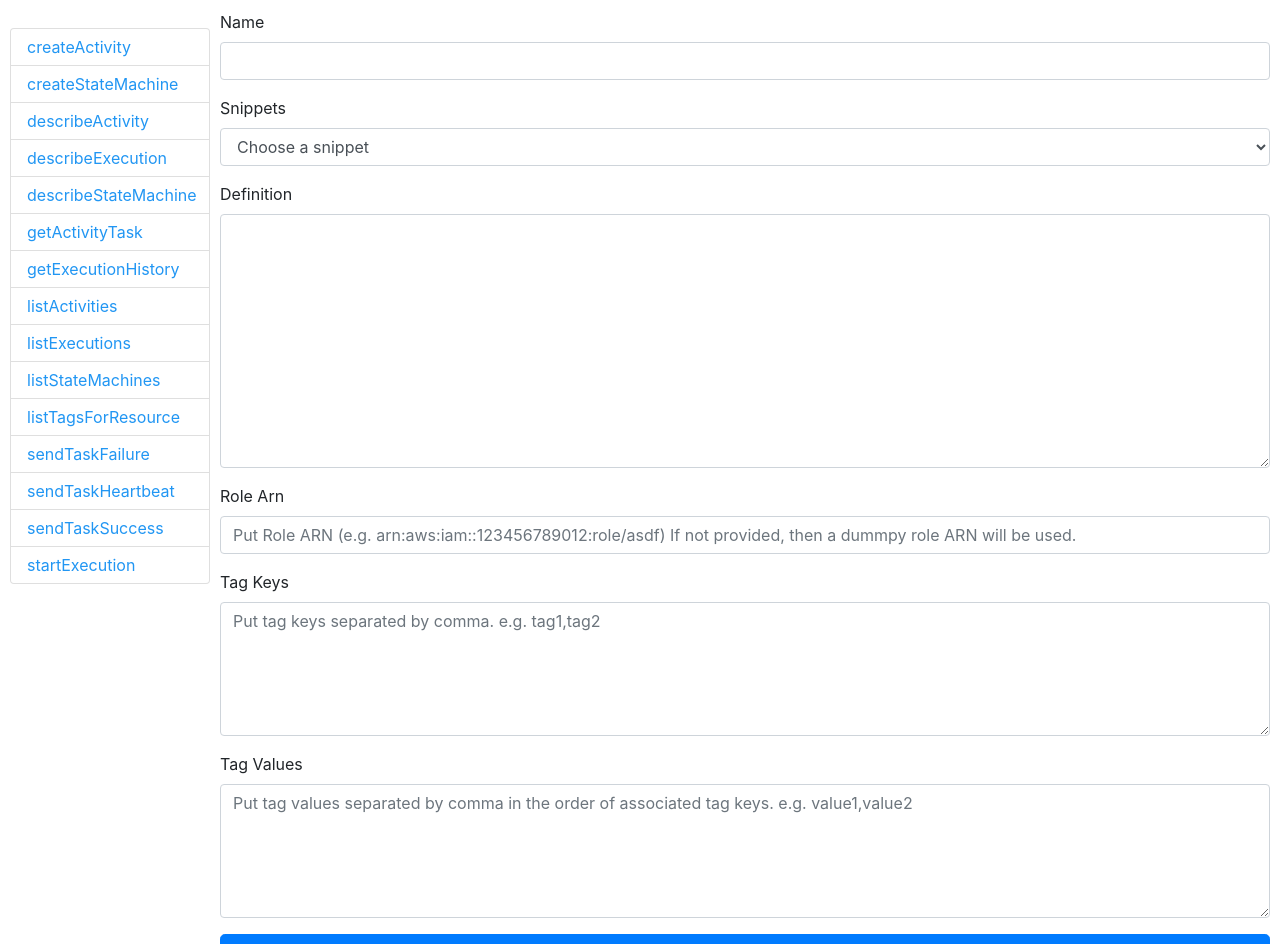
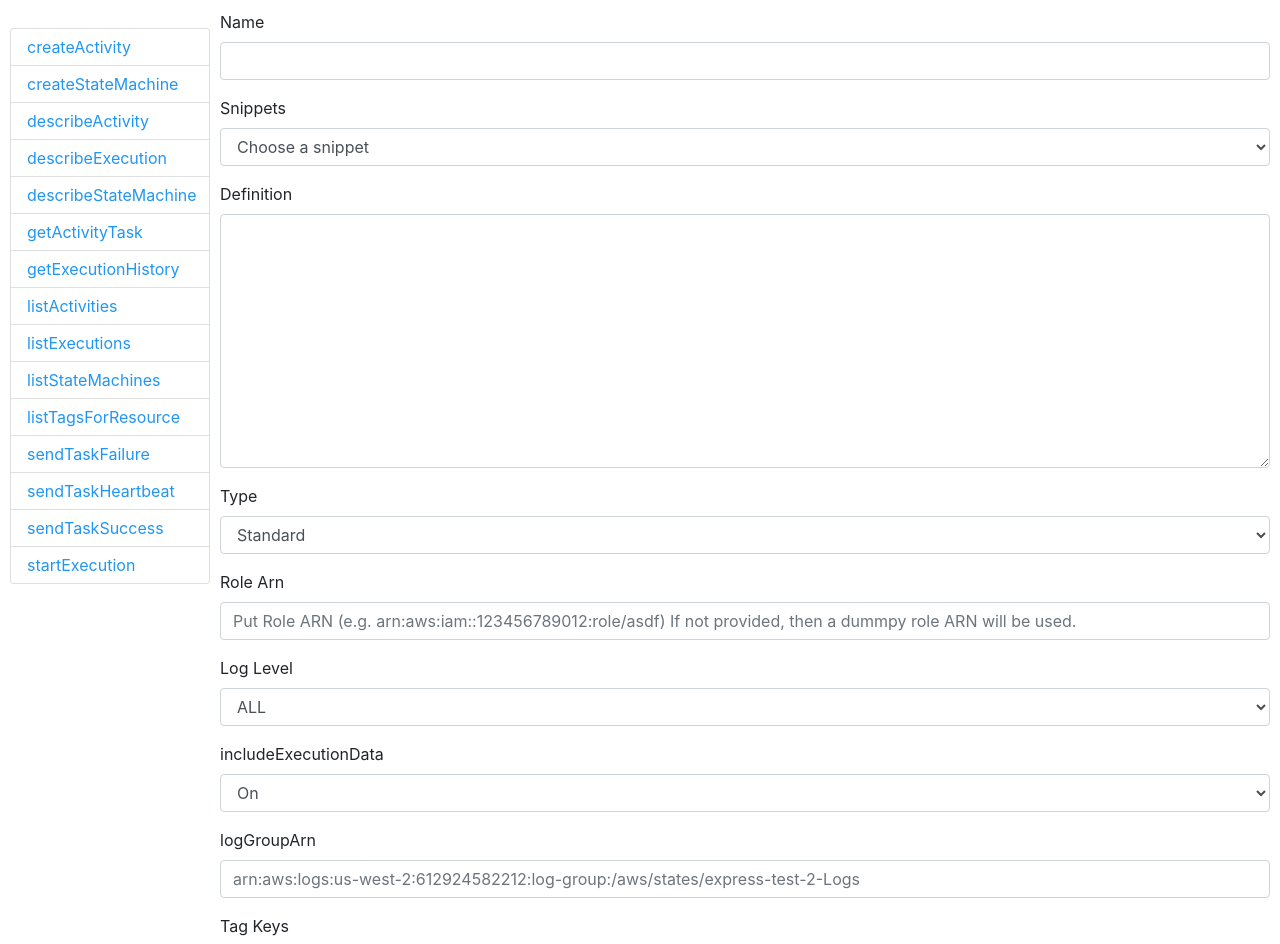
Before and after one commit to mwkim0919/stepfunctions-local-dashboard, a React (Create React App) app: page /createStateMachine in a window 1280 px wide. Shown: the top 944 px of the page. Built offline with nearby package versions, Linux system fonts and the light colour scheme.

Commit message:
adding map state snippet and adding additional fields required for express workflow (#11)

```diff
--- a/package.json
+++ b/package.json
@@ -3,7 +3,7 @@
   "version": "0.1.0",
   "private": true,
   "dependencies": {
-    "aws-sdk": "^2.449.0",
+    "aws-sdk": "latest",
     "express": "^4.16.4",
     "react": "^16.8.6",
     "react-dom": "^16.8.6",
--- a/src/StateMachineSnippet.js
+++ b/src/StateMachineSnippet.js
@@ -5,6 +5,71 @@
       HelloWorld: {
         Type: "Pass",
         Result: "Hello World!",
+        End: true
+      }
+    }
+  },
+
+  Map: {
+    StartAt: "Test",
+    States: {
+      Test: {
+        Type: "Map",
+        Comment: "my comment",
+        InputPath: "$.course",
+        OutputPath: "$.course",
+        ResultPath: "$.course",
+        ItemsPath: "$.grades",
+        Parameters: {
+          "index.$": "$$.Map.Item.Index",
+          "grade.$": "$$.Map.Item.Value",
+          "courseName.$": "$.name"
+        },
+        MaxConcurrency: 0,
+        Iterator: {
+          StartAt: "Mark-as-Complete",
+          States: {
+            "Mark-as-Complete": {
+              Type: "Pass",
+              Result: {
+                Completed: true
+              },
+              ResultPath: "$.status",
+              End: true
+            }
+          }
+        },
+        End: true
+      }
+    }
+  },
+
+  Map_Lambda: {
+    StartAt: "Test",
+    States: {
+      Test: {
+        Type: "Map",
+        Comment: "my comment",
+        InputPath: "$",
+        OutputPath: "$",
+        ResultPath: "$",
+        ItemsPath: "$",
+        Parameters: {
+          "index.$": "$$.Map.Item.Index",
+          "percentage.$": "$$.Map.Item.Value"
+        },
+        MaxConcurrency: 0,
+        Iterator: {
+          StartAt: "convert-to-letter-grade",
+          States: {
+            "convert-to-letter-grade": {
+              Type: "Task",
+              Resource:
+                "arn:aws:lambda:us-east-1:612924582212:function:numeric-to-letter",
+              End: true
+            }
+          }
+        },
         End: true
       }
     }
--- a/src/components/CreateStateMachine.js
+++ b/src/components/CreateStateMachine.js
@@ -8,7 +8,11 @@
       endpoint: "http://localhost:8083",
       name: "",
       definition: "",
+      type: "STANDARD",
       roleArn: "",
+      includeExecutionData: true,
+      logGroupArn: "",
+      logLevel: "ALL",
       tagKeys: "",
       tagValues: "",
       response: "",
@@ -29,9 +33,25 @@
       this.setState({
         definition: event.target.value
       });
+    } else if (event.target.name === "type") {
+      this.setState({
+        type: event.target.value
+      });
     } else if (event.target.name === "roleArn") {
       this.setState({
         roleArn: event.target.value
+      });
+    } else if (event.target.name === "includeExecutionData") {
+      this.setState({
+        includeExecutionData: event.target.value === "true" ? true : false
+      });
+    } else if (event.target.name === "logGroupArn") {
+      this.setState({
+        logGroupArn: event.target.value
+      });
+    } else if (event.target.name === "logLevel") {
+      this.setState({
+        logLevel: event.target.value
       });
     } else if (event.target.name === "snippets") {
       if (event.target.value !== "") {
@@ -56,14 +76,21 @@
       param: {
         name: this.state.name,
         definition: this.state.definition,
+        type: this.state.type,
         roleArn:
           this.state.roleArn === ""
             ? "arn:aws:iam::123456789012:role/test"
             : this.state.roleArn,
-        tags: this.processTags(this.state.tagKeys, this.state.tagValues)
+        tags: this.processTags(this.state.tagKeys, this.state.tagValues),
+        loggingConfiguration: this.buildLogConfiguration(
+          this.state.logLevel,
+          this.state.logGroupArn,
+          this.state.includeExecutionData
+        )
       },
       endpoint: this.state.endpoint
     };
+    console.log(JSON.stringify(data));
     fetch("/api/create-state-machine", {
       method: "POST",
       headers: {
@@ -96,6 +123,21 @@
       tags.push(tag);
     });
     return tags;
+  }
+
+  buildLogConfiguration(logLevel, logGroupArn, includeExecutionData) {
+    const logConfiguration = {
+      destinations: [
+        {
+          cloudWatchLogsLogGroup: {
+            logGroupArn: `${logGroupArn}:*`
+          }
+        }
+      ],
+      includeExecutionData: includeExecutionData,
+      level: logLevel
+    };
+    return logConfiguration;
   }
 
   render() {
@@ -159,6 +201,18 @@
             />
           </div>
           <div className="form-group">
+            <label htmlFor="type">Type</label>
+            <select
+              className="form-control"
+              name="type"
+              id="type"
+              onChange={this.handleChange}
+            >
+              <option value="STANDARD">Standard</option>
+              <option value="EXPRESS">Express</option>
+            </select>
+          </div>
+          <div className="form-group">
             <label htmlFor="roleArn">Role Arn</label>
             <input
               type="text"
@@ -168,6 +222,44 @@
               value={this.state.roleArn}
               onChange={this.handleChange}
               placeholder="Put Role ARN (e.g. arn:aws:iam::123456789012:role/asdf) If not provided, then a dummpy role ARN will be used."
+            />
+          </div>
+          <div className="form-group">
+            <label htmlFor="logLevel">Log Level</label>
+            <select
+              className="form-control"
+              name="logLevel"
+              id="logLevel"
+              onChange={this.handleChange}
+            >
+              <option value="ALL">ALL</option>
+              <option value="FATAL">FATAL</option>
+              <option value="ERROR">ERROR</option>
+              <option value="OFF">OFF</option>
+            </select>
+          </div>
+          <div className="form-group">
+            <label htmlFor="includeExecutionData">includeExecutionData</label>
+            <select
+              className="form-control"
+              name="includeExecutionData"
+              id="includeExecutionData"
+              onChange={this.handleChange}
+            >
+              <option value="true">On</option>
+              <option value="false">Off</option>
+            </select>
+          </div>
+          <div className="form-group">
+            <label htmlFor="roleArn">logGroupArn</label>
+            <input
+              type="text"
+              className="form-control"
+              id="logGroupArn"
+              name="logGroupArn"
+              value={this.state.logGroupArn}
+              onChange={this.handleChange}
+              placeholder="arn:aws:logs:us-west-2:612924582212:log-group:/aws/states/express-test-2-Logs"
             />
           </div>
           <div className="form-group">
```
Also changed, not shown: 1 other file (tests, documents, lock files or other folders).
